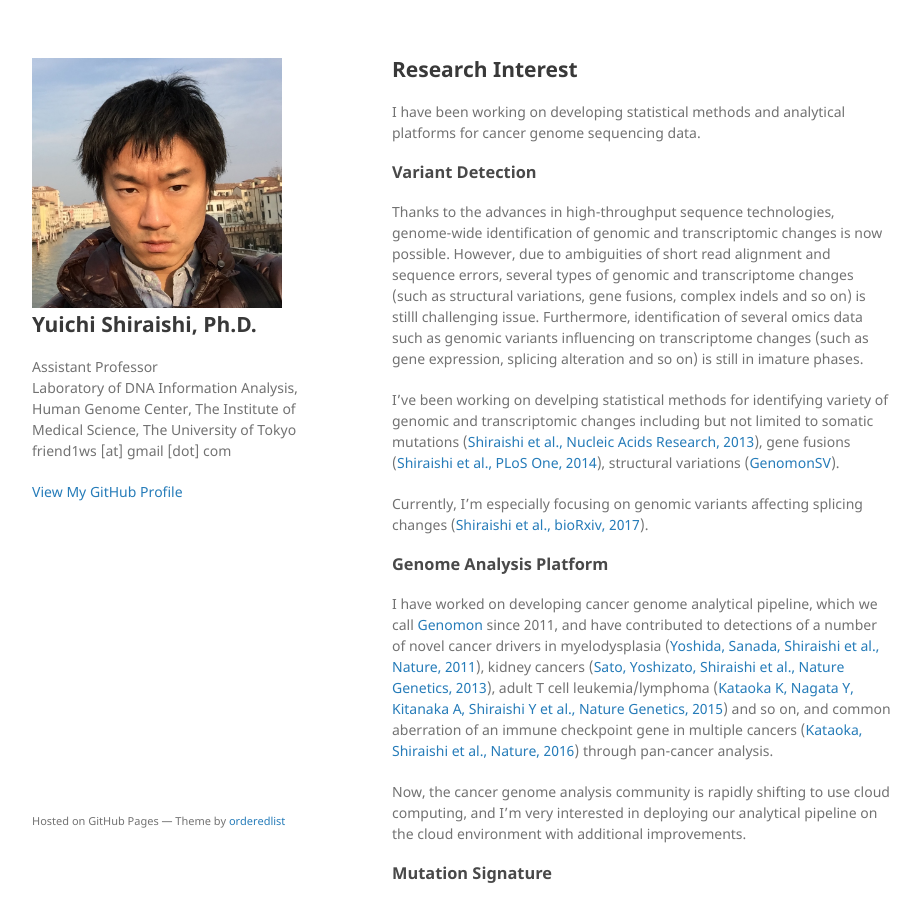
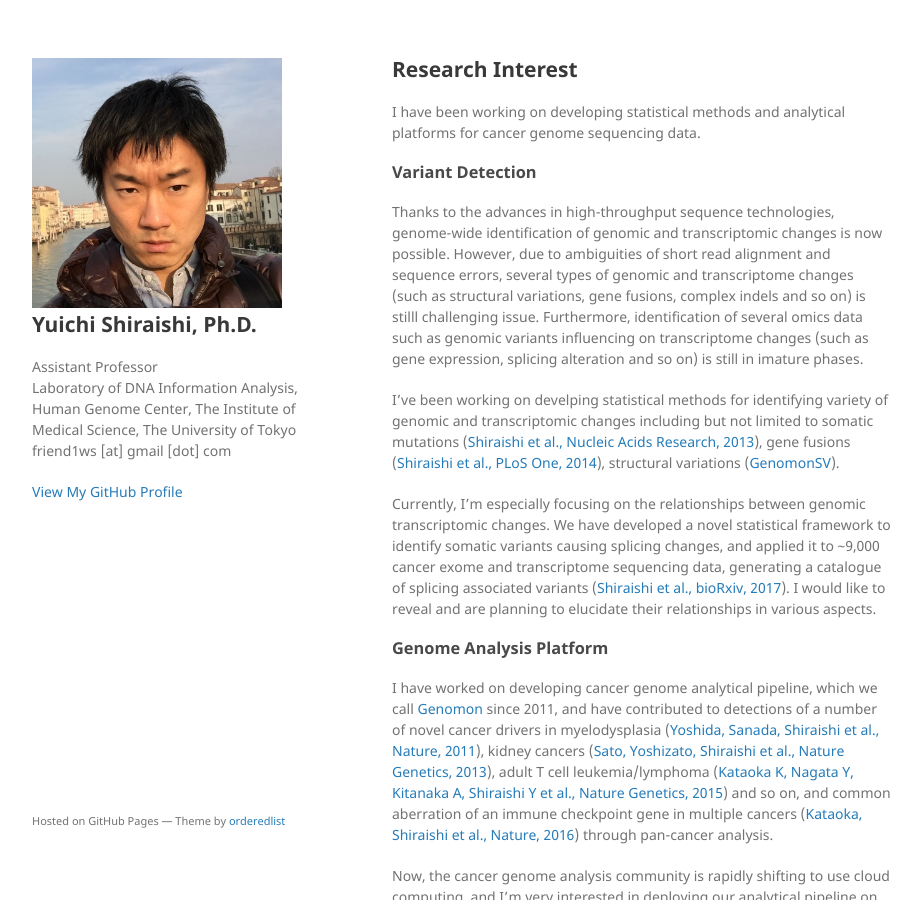
Before and after one commit to friend1ws/friend1ws.github.io, a Jekyll site: the page built from index.md, in a window 1280 px wide and 900 px high. Shown: the whole window, without its empty margins (178-1099 px from the left). Built offline with Jekyll 4.4.1, drawn with Linux system fonts in a browser that asks for light colours; our own code applies the rules of GitHub Pages for plain Markdown files.

Commit message:
Update index.md

```diff
--- a/index.md
+++ b/index.md
@@ -18,15 +18,19 @@ several omics data such as genomic variants influencing on
 transcriptome changes (such as gene expression, splicing alteration
 and so on) is still in imature phases.
 
-I've been working on develping
-statistical methods for identifying variety of genomic and
+I've been working on develping statistical methods for identifying variety of genomic and
 transcriptomic changes including but not limited to
 somatic mutations ([Shiraishi et al., Nucleic Acids Research, 2013](https://www.ncbi.nlm.nih.gov/pubmed/23471004)),
 gene fusions ([Shiraishi et al., PLoS One, 2014](https://www.ncbi.nlm.nih.gov/pubmed/25526364)),
 structural variations ([GenomonSV](https://github.com/Genomon-Project/GenomonSV)).
 
-Currently, I'm especially focusing on genomic variants affecting
-splicing changes ([Shiraishi et al., bioRxiv, 2017](https://www.biorxiv.org/content/early/2017/09/28/162560)).
+Currently, I'm especially focusing on the relationships between genomic transcriptomic changes.
+We have developed a novel statistical framework to identify somatic variants causing splicing changes,
+and applied it to ~9,000 cancer exome and transcriptome sequencing data,
+generating a catalogue of splicing associated variants ([Shiraishi et al., bioRxiv, 2017](https://www.biorxiv.org/content/early/2017/09/28/162560)).
+I would like to reveal
+and are planning to elucidate their relationships in various aspects.
+
 
 
 ### [](#header-3)Genome Analysis Platform
```
